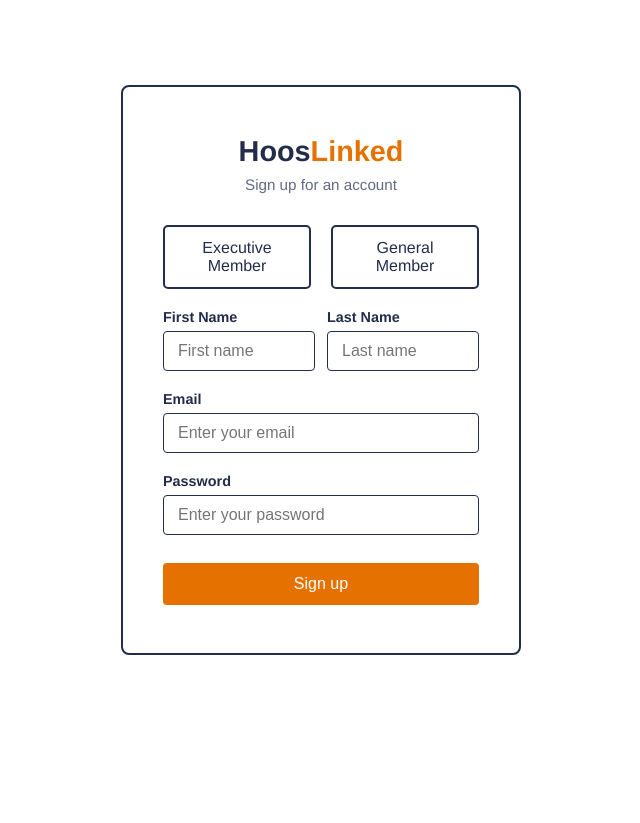
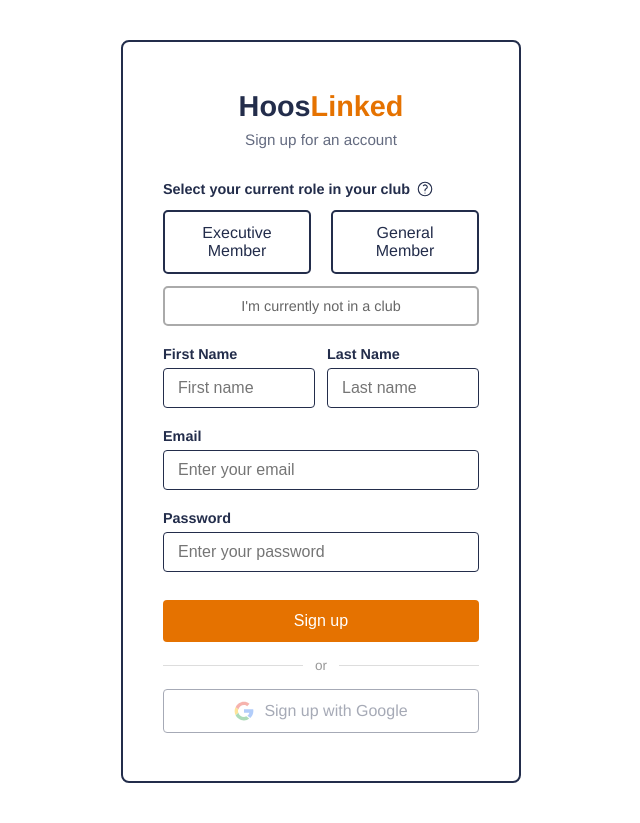
Before and after one commit to aranjothi/uvaclearinghouse, a Django app: page /signup/ in a window 1280 px wide. Shown: the part 61-884 px from the top of the page, without its empty margins (319-959 px from the left). Before the commit the page ends 716 px from the top, so only its background shows below. Run offline with Django 5.2, Linux system fonts and the light colour scheme.

Commit message:
added ability to sign up with google and added extra information to signup page

```diff
--- a/django/main/templates/main/signup.html
+++ b/django/main/templates/main/signup.html
@@ -166,6 +166,43 @@
             border-color: #E57200;
         }
 
+        .role-tooltip-wrapper { position: relative; display: inline-flex; align-items: center; }
+        .role-tooltip { display: none; position: absolute; left: 24px; top: 50%; transform: translateY(-50%); background: #232D4B; color: #fff; font-size: 0.8rem; font-weight: normal; padding: 8px 12px; border-radius: 6px; width: 220px; line-height: 1.4; z-index: 10; pointer-events: none; }
+        .role-tooltip-wrapper:hover .role-tooltip { display: block; }
+
+        .no-club-option {
+            margin-top: -8px;
+            margin-bottom: 20px;
+        }
+
+        .no-club-option input[type="radio"] {
+            display: none;
+        }
+
+        .no-club-option label {
+            display: block;
+            width: 100%;
+            text-align: center;
+            padding: 10px;
+            border: 2px solid #aaa;
+            border-radius: 5px;
+            font-size: 0.9rem;
+            color: #666;
+            cursor: pointer;
+            transition: background-color 0.2s, border-color 0.2s;
+        }
+
+        .no-club-option label:hover {
+            border-color: #888;
+            background-color: #f5f5f5;
+        }
+
+        .no-club-option input[type="radio"]:checked + label {
+            background-color: #888;
+            color: #FFFFFF;
+            border-color: #888;
+        }
+
         .name-row {
             display: flex;
             gap: 12px;
@@ -173,6 +210,49 @@
 
         .name-row .form-group {
             flex: 1;
+        }
+
+        .divider {
+            display: flex;
+            align-items: center;
+            gap: 12px;
+            margin: 16px 0;
+            color: #999;
+            font-size: 0.85rem;
+        }
+
+        .divider::before, .divider::after {
+            content: '';
+            flex: 1;
+            height: 1px;
+            background: #ddd;
+        }
+
+        .google-btn {
+            width: 100%;
+            display: flex;
+            align-items: center;
+            justify-content: center;
+            gap: 10px;
+            padding: 11px;
+            border: 1.5px solid #232D4B;
+            border-radius: 4px;
+            background: #FFFFFF;
+            font-size: 1rem;
+            cursor: pointer;
+            color: #232D4B;
+            text-decoration: none;
+            transition: background-color 0.2s, opacity 0.2s;
+        }
+
+        .google-btn:hover:not([disabled]) {
+            background-color: #f0f0f0;
+        }
+
+        .google-btn.disabled {
+            opacity: 0.4;
+            cursor: not-allowed;
+            pointer-events: none;
         }
     </style>
 </head>
@@ -209,11 +289,24 @@
             <form method="post">
                 {% csrf_token %}
                 {% if error %}<p style="color:red;margin-bottom:16px;">{{ error }}</p>{% endif %}
+                <label style="display:flex;align-items:center;gap:6px;font-size:0.9rem;margin-bottom:12px;font-weight:bold;color:#232D4B;">
+                    Select your current role in your club
+                    <span class="role-tooltip-wrapper">
+                        <svg xmlns="http://www.w3.org/2000/svg" fill="none" viewBox="0 0 24 24" stroke-width="1.5" stroke="currentColor" style="width:18px;height:18px;flex-shrink:0;cursor:default;">
+                            <path stroke-linecap="round" stroke-linejoin="round" d="M9.879 7.519c1.171-1.025 3.071-1.025 4.242 0 1.172 1.025 1.172 2.687 0 3.712-.203.179-.43.326-.67.442-.745.361-1.45.999-1.45 1.827v.75M21 12a9 9 0 1 1-18 0 9 9 0 0 1 18 0Zm-9 5.25h.008v.008H12v-.008Z" />
+                        </svg>
+                        <span class="role-tooltip">If you are an executive member of one or more clubs, select "Executive Member". Choosing the other options does not prevent you from becoming an executive member later.</span>
+                    </span>
+                </label>
                 <div class="membership-options">
                     <input type="radio" id="executive" name="membership" value="executive">
                     <label for="executive">Executive Member</label>
                     <input type="radio" id="general" name="membership" value="general">
                     <label for="general">General Member</label>
+                </div>
+                <div class="no-club-option">
+                    <input type="radio" id="no_club" name="membership" value="general">
+                    <label for="no_club">I'm currently not in a club</label>
                 </div>
                 <div class="name-row">
                     <div class="form-group">
@@ -235,6 +328,16 @@
                 </div>
                 <button type="submit" class="login-btn">Sign up</button>
             </form>
+            <div class="divider">or</div>
+            <a id="googleBtn" href="#" class="google-btn disabled">
+                <svg xmlns="http://www.w3.org/2000/svg" viewBox="0 0 48 48" width="20px" height="20px">
+                    <path fill="#EA4335" d="M24 9.5c3.15 0 5.64 1.08 7.56 2.85l5.64-5.64C33.6 3.6 29.1 1.5 24 1.5 14.82 1.5 7.08 7.14 3.9 15.06l6.57 5.1C12.12 13.98 17.58 9.5 24 9.5z"/>
+                    <path fill="#4285F4" d="M46.5 24c0-1.56-.15-3.06-.42-4.5H24v8.52h12.72c-.57 2.97-2.22 5.46-4.68 7.14l7.14 5.55C43.38 36.9 46.5 30.9 46.5 24z"/>
+                    <path fill="#FBBC05" d="M10.47 28.16A14.6 14.6 0 0 1 9.5 24c0-1.44.24-2.82.6-4.14l-6.57-5.1A22.44 22.44 0 0 0 1.5 24c0 3.66.87 7.11 2.4 10.2l6.57-6.04z"/>
+                    <path fill="#34A853" d="M24 46.5c5.1 0 9.42-1.68 12.54-4.56l-7.14-5.55c-1.74 1.17-3.99 1.86-5.4 1.86-6.42 0-11.88-4.32-13.53-10.14l-6.57 6.04C7.08 40.86 14.82 46.5 24 46.5z"/>
+                </svg>
+                Sign up with Google
+            </a>
         </div>
     </div>
 
@@ -246,6 +349,14 @@
             const nav = document.getElementById('navIcon');
             if (!nav.contains(e.target)) nav.classList.remove('open');
         });
+
+        document.querySelectorAll('input[name="membership"]').forEach(function(radio) {
+            radio.addEventListener('change', function() {
+                const btn = document.getElementById('googleBtn');
+                btn.href = "{% url 'google_signup' %}?role=" + this.value;
+                btn.classList.remove('disabled');
+            });
+        });
     </script>
 </body>
 </html>
--- a/django/main/urls.py
+++ b/django/main/urls.py
@@ -7,4 +7,5 @@ urlpatterns = [
     path('signup/', views.signup_page, name='signup'),
     path('profile/', views.profile_page, name='profile'),
     path('logout/', views.logout_page, name='logout'),
+    path('signup/google/', views.google_signup, name='google_signup'),
 ]
--- a/django/main/views.py
+++ b/django/main/views.py
@@ -55,3 +55,9 @@ def profile_page(request):
 def logout_page(request):
     logout(request)
     return redirect('home')
+
+
+def google_signup(request):
+    role = request.GET.get('role', 'member')
+    request.session['signup_role'] = role
+    return redirect('google_login')
```
Also changed, not shown: django/db.sqlite3.
